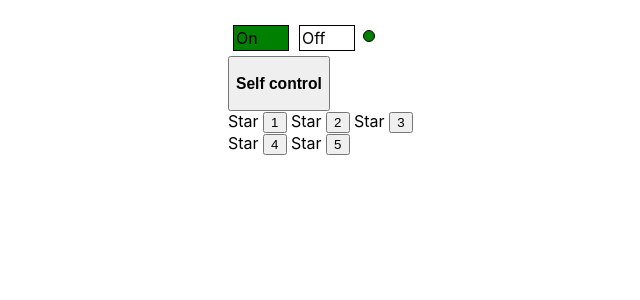
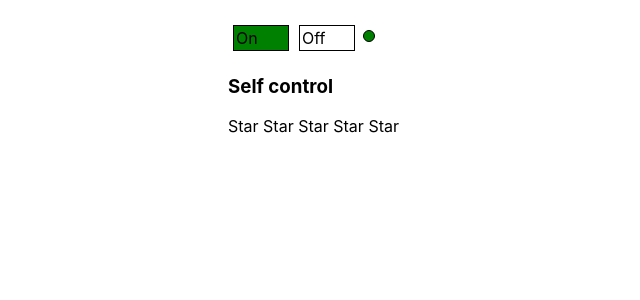
Before and after one commit to IvanShirykhalov/RK, a React (Create React App) app: page / in a window 1280 px wide. Shown: the top 300 px of the page, without its empty margins (312-952 px from the left). Built offline with nearby package versions, Linux system fonts and the light colour scheme.

Commit message:
uncontrolledComponentsHW

```diff
--- a/src/components/SelfControlledAccordion/AccordionTitle.tsx
+++ b/src/components/SelfControlledAccordion/AccordionTitle.tsx
@@ -2,8 +2,11 @@
 
 type AccordionTitlePropsType = {
     title: string
+    setCollapsed: (collapsed: boolean) => void
+    collapsed: boolean
+
 }
 
 export function AccordionTitle(props: AccordionTitlePropsType) {
-    return <h3>{props.title}</h3>
+    return <h3 onClick={() => props.setCollapsed(!props.collapsed)}>{props.title}</h3>
 }
--- a/src/components/SelfControlledAccordion/SelfControlledAccordion.tsx
+++ b/src/components/SelfControlledAccordion/SelfControlledAccordion.tsx
@@ -12,13 +12,8 @@
     const [collapsed, setCollapsed] = useState<boolean>(true)
 
     return (
-        <div onClick={() => {
-            setCollapsed(!collapsed)
-        }}>
-            <button>
-                <AccordionTitle title={props.title}/>
-            </button>
-            {/*{props.collapsed ? '' : <AccordionBody/>}*/}
+        <div>
+            <AccordionTitle title={props.title} collapsed={collapsed} setCollapsed={setCollapsed}/>
             {collapsed ? '' : <AccordionBody/>}
         </div>
     )
--- a/src/components/SelfControlledRating/SelfControlledRating.tsx
+++ b/src/components/SelfControlledRating/SelfControlledRating.tsx
@@ -12,16 +12,11 @@
 
     return (
         <div>
-            <Star selected={value > 0}/>
-            <button onClick={() => setValue(1)}>1</button>
-            <Star selected={value > 1}/>
-            <button onClick={() => setValue(2)}>2</button>
-            <Star selected={value > 2}/>
-            <button onClick={() => setValue(3)}>3</button>
-            <Star selected={value > 3}/>
-            <button onClick={() => setValue(4)}>4</button>
-            <Star selected={value > 4}/>
-            <button onClick={() => setValue(5)}>5</button>
+            <Star selected={value > 0} setValue={setValue} value={1}/>
+            <Star selected={value > 1} setValue={setValue} value={2}/>
+            <Star selected={value > 2} setValue={setValue} value={3}/>
+            <Star selected={value > 3} setValue={setValue} value={4}/>
+            <Star selected={value > 4} setValue={setValue} value={5}/>
         </div>
     )
 }
--- a/src/components/SelfControlledRating/Star.tsx
+++ b/src/components/SelfControlledRating/Star.tsx
@@ -2,14 +2,15 @@
 
 type StarPropsType = {
     selected: boolean
+    setValue: (value: 0 | 1 | 2 | 3 | 4 | 5) => void
+    value: 0 | 1 | 2 | 3 | 4 | 5
 }
 
 
 export function Star(props: StarPropsType) {
     return (
         <>
-            {props.selected ? <span><b> Star </b></span> : <span> Star </span>}
-
+            <span onClick={() => props.setValue(props.value)}>{props.selected ? <b> Star </b> : ' Star '}</span>
 
         </>
     )
```
